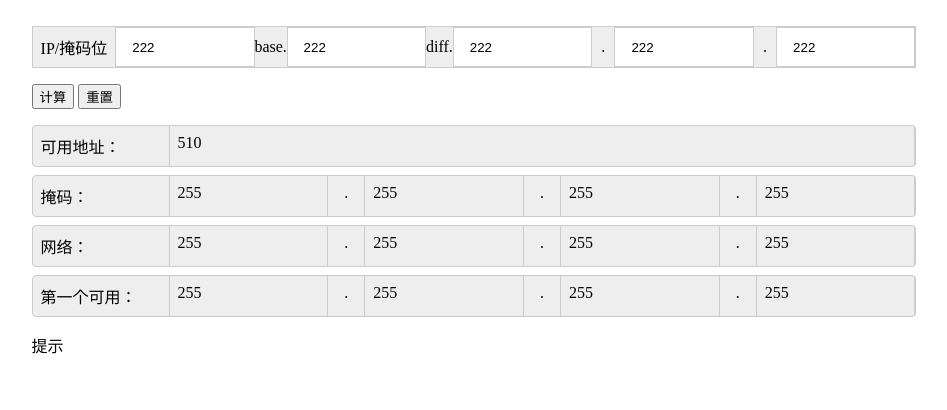
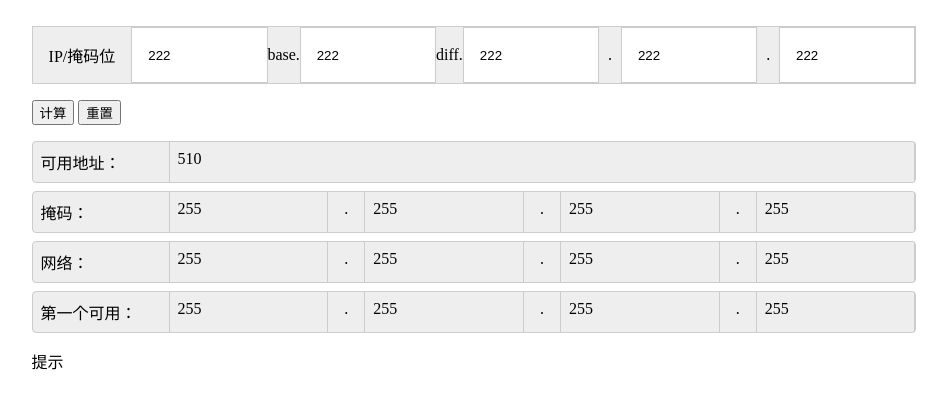
Before and after one commit to iwallcn/demo, a plain HTML site: page index.html in a window 1280 px wide. Shown: the whole page, without its empty margins (166-1113 px from the left). Drawn offline with Linux system fonts and the light colour scheme.

Commit message:
Temp_master update search-label

```diff
--- a/index.css
+++ b/index.css
@@ -11,7 +11,7 @@
   border: 1px solid #ccc;
 }
 .search-label{
-  padding: 8px;
+  padding: 16px;
 }
 .search-input input{
   width: calc((100% - 128px) / 5);
```
